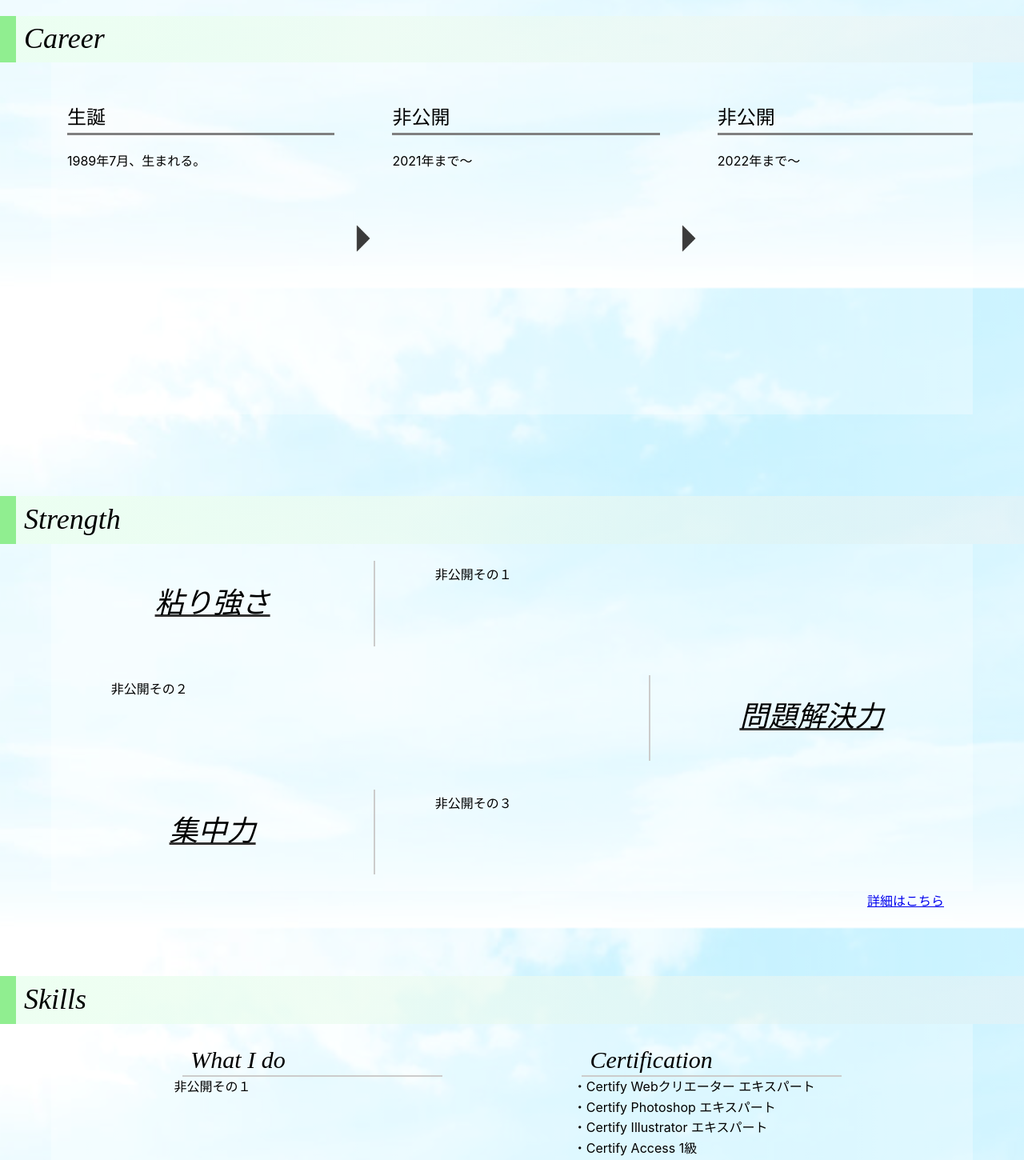
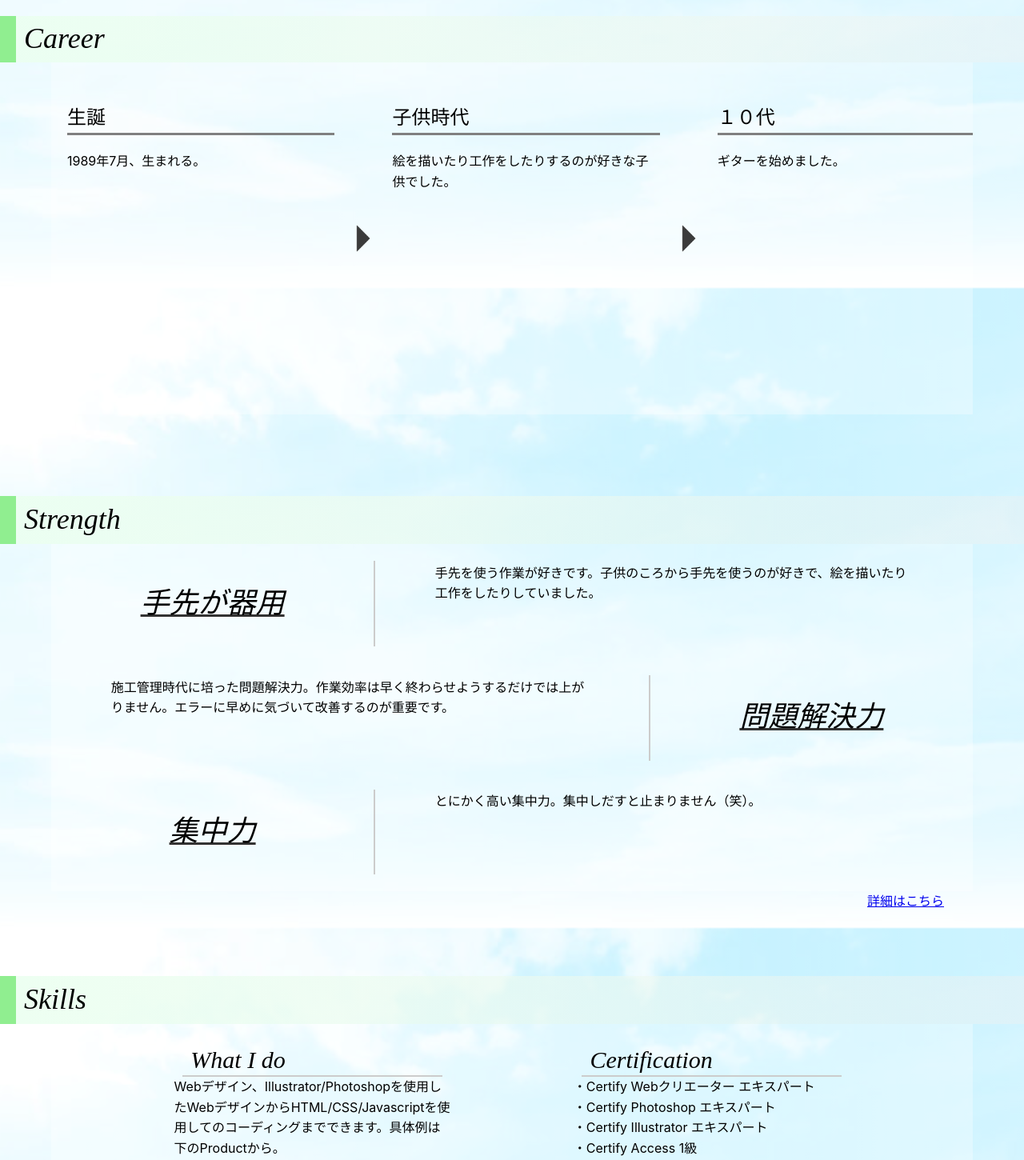
Before and after one commit to YasuXin/nuxt-example, a Nuxt app: page /portfolio in a window 1280 px wide. Shown: the part 1240-2690 px from the top of the page at 80% size. Built offline with nearby package versions, Linux system fonts and the light colour scheme.

Commit message:
update-2025-4-21

```diff
--- a/assets/ts/data.ts
+++ b/assets/ts/data.ts
@@ -50,26 +50,47 @@ certificationArray.reverse()
 
 export const careerArray: CareerArray[] = [
     {id: 1, title: "生誕", text:"1989年7月、生まれる。"},
-    {id: 2, title: "非公開", text:"2021年まで～"},
-    {id: 3, title: "非公開", text:"2022年まで～"},
-    {id: 4, title: "非公開", text:"2023年まで～"},
-    {id: 5, title: "非公開", text:"2024年まで～"},
+    {id: 2, title: "子供時代", text:"絵を描いたり工作をしたりするのが好きな子供でした。"},
+    {id: 3, title: "１０代", text:"ギターを始めました。"},
+    {id: 4, title: "２０代", text:"後半で管施工管理技士になりました。"},
+    {id: 5, title: "３０代", text:"プログラミングの勉強を始めました。"},
 ]
 
 export const strengthArray: StrengthArray[] = [
-    {id: 1, title: "粘り強さ", text: "非公開その１", textDetail: "非公開Detailその１"},
-    {id: 2, title: "問題解決力", text: "非公開その２", textDetail: "非公開Detailその２"},
-    {id: 3, title: "集中力", text: "非公開その３", textDetail: "非公開Detailその３"},
+    {id: 1, title: "手先が器用",
+        text: "手先を使う作業が好きです。子供のころから手先を使うのが好きで、絵を描いたり工作をしたりしていました。",
+        textDetail: "手先を使う作業が好きです。子供のころから手先を使うのが好きで、絵を描いたり工作をしたりしていました。最近でも（ヘタクソ）フィギュア製作や、オーディオアンプの自主制作に手を出したりと好奇心が尽きません。楽器の演奏でも役に立ってますネ。"
+    },
+    {id: 2, title: "問題解決力",
+        text: "施工管理時代に培った問題解決力。作業効率は早く終わらせようするだけでは上がりません。エラーに早めに気づいて改善するのが重要です。",
+        textDetail: "施工管理時代に培った問題解決力。作業効率は早く終わらせようするだけでは上がりません。エラーに早めに気づいて改善するのが重要です。" +
+            "施工後の寸法計測では、1フロアにおよそ150の計測箇所がありまして、最初の頃は早く終わらせることを重視していましたが、" +
+            "測定後の事務所での入力作業の際、計測した寸法にミスがあった場合、現場と事務所を行ったり来たりすることになり、タイムロスになりました。" +
+            "そこで、なるべく現場で寸法の確認をすることで、現場にいる時間は増えましたが、事務所での入力の際のミスをなくし、業務を効率化できました。" +
+            "最初の頃は夜8時ころまでかかっていた作業を、夕方6時くらいに終わらせるくらいには短縮できました。"
+            },
+    {id: 3, title: "集中力",
+        text: "とにかく高い集中力。集中しだすと止まりません（笑）。",
+        textDetail: "とにかく高い集中力。集中しだすと止まりません（笑）。前任者が2日かけて行っていた計測を、1日で終わらせることができ、以降計測の担当は自分一人に任せられるようになり、他の管理士達の負担を減らすことができるようになりました。"},
 ]
 export const skillsArray: SkillsArray[] = [
-    {id: 1, title: "What I do", text: "非公開その１", textDetail: "非公開Detailその１"},
-    {id: 2, title: "Certification", text: "非公開その２", textDetail: "非公開Detailその２"},
+    {id: 1, title: "What I do",
+        text: "Webデザイン、Illustrator/Photoshopを使用したWebデザインからHTML/CSS/Javascriptを使用してのコーディングまでできます。" +
+            "具体例は下のProductから。",
+        textDetail: "Illustrator/Photoshopを使用したWebデザインからHTML/CSS/Javascript/vue.js/flaskを使用してのコーディングまでできます。" +
+            "具体例はProductから。" +
+            "他はPython、Javaが触れます。C言語も勉強中。"},
+    {id: 2, title: "Certification", text: "certificationArrayを参照", textDetail: "certificationArrayを参照"},
     {id: 3, title: "未定", text: "非公開その３", textDetail: "非公開Detailその３"},
 ]
 
 export const productArray: ProductArray[] = [
-    {id: 1, title: "架空ねこカフェ", text: "架空のネコカフェのサイト。", textDetail: "架空のネコカフェのサイト。", src: 1, link: 'https://kakuunekocafe.netlify.app'},
-    {id: 2, title: "ヨウムシミュレーター！？", text: "ヨウムっぽくしゃべる人工無能", textDetail: "ヨウムっぽくしゃべる人工無能です。", src: 2, link: 'https://chatbotyoumu.onrender.com/'},
+    {id: 1, title: "架空ねこカフェ", text: "架空のネコカフェのサイト。",
+        textDetail: "架空のネコカフェのサイト。使用言語はVue.js。製作期間は3週間程。",
+        src: 1, link: 'https://kakuunekocafe.netlify.app'},
+    {id: 2, title: "ヨウムシミュレーター！？", text: "ヨウムっぽくしゃべる人工無能",
+        textDetail: "ヨウムっぽくしゃべる人工無能です。読み込みに時間がかかる可能性があります。使用言語はFlaskで、ユーザーの入力した文章を覚えて返事をしたり、形態素解析によって覚えた文章を組み替えたりして返事をします。製作期間は２週間ほど。",
+        src: 2, link: 'https://chatbotyoumu.onrender.com/'},
     {id: 3, title: "---", text: "製作中", textDetail: "製作中", src: 0, link: ''},
     {id: 4, title: "---", text: "製作中", textDetail: "製作中", src: 0, link: ''},
 ]
--- a/components/Career.vue
+++ b/components/Career.vue
@@ -86,9 +86,6 @@ onMounted(() => {
     width: 95%;
     height: 90%;
   }
-  #career-items {
-
-  }
 }
 
 .fade1-enter-active {
--- a/components/Profile.vue
+++ b/components/Profile.vue
@@ -47,10 +47,10 @@ onMounted(() => {
 
                 </tbody>
               </table>
-              <p>趣味でプログラミングやってます。<br>
+              <p>プログラミングやってます。<br>
               当サイトは私のポートフォリオですが、<br>
               現在は一部を除いて情報を非公開にしています。<br>
-              そのうち公開するかもしれません。<br>
+              <br>
               写真の猫はくろちゃん♂。</p>
             </div>
             <div id="buttons">
--- a/components/strength/StrengthItem.vue
+++ b/components/strength/StrengthItem.vue
@@ -84,7 +84,7 @@ onMounted(() => {
 .strength-text p {
   display: inline-block;
   width: 80%;
-  height: 90%;
+  height: 95%;
   overflow: hidden;
   text-overflow: ellipsis;
 }
```
